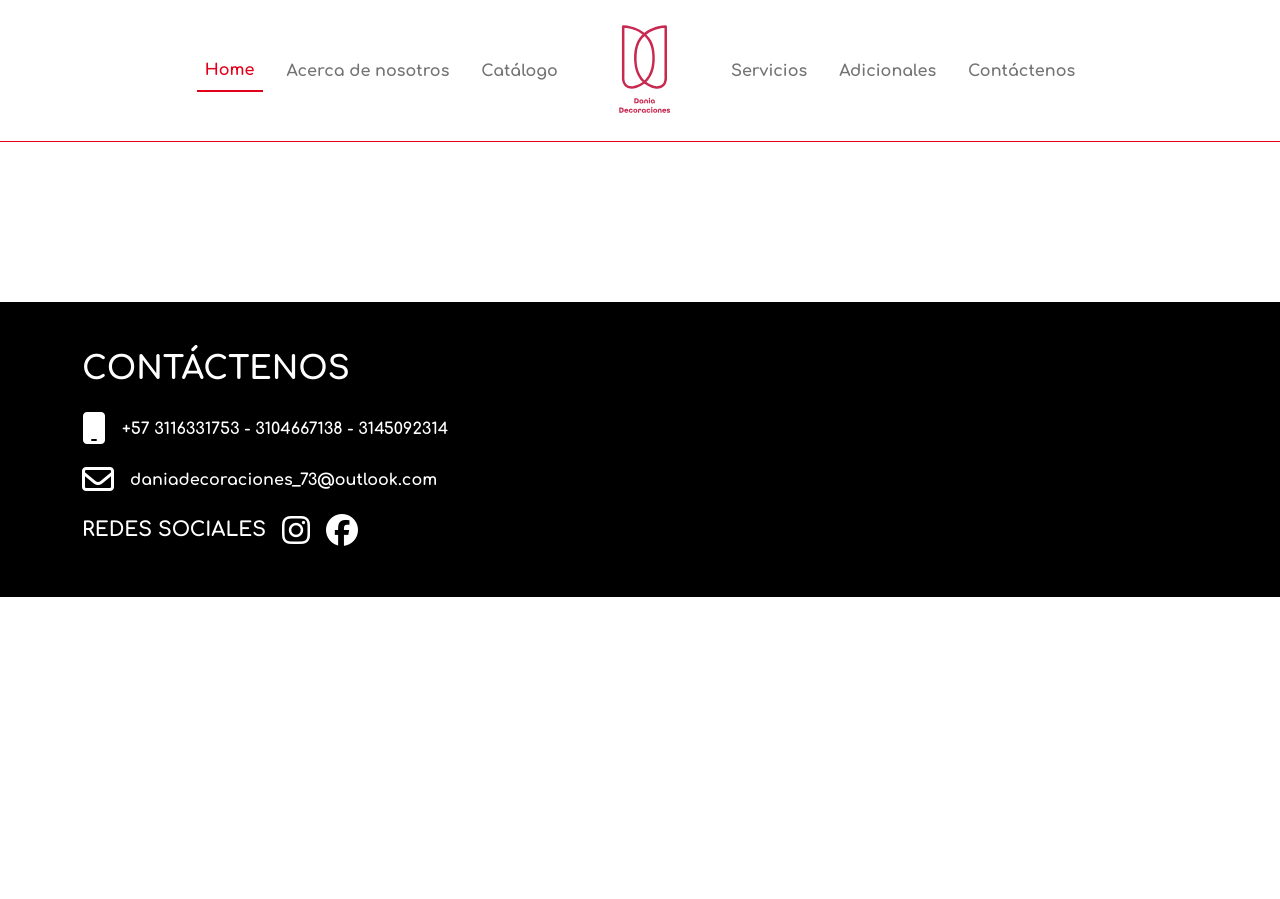
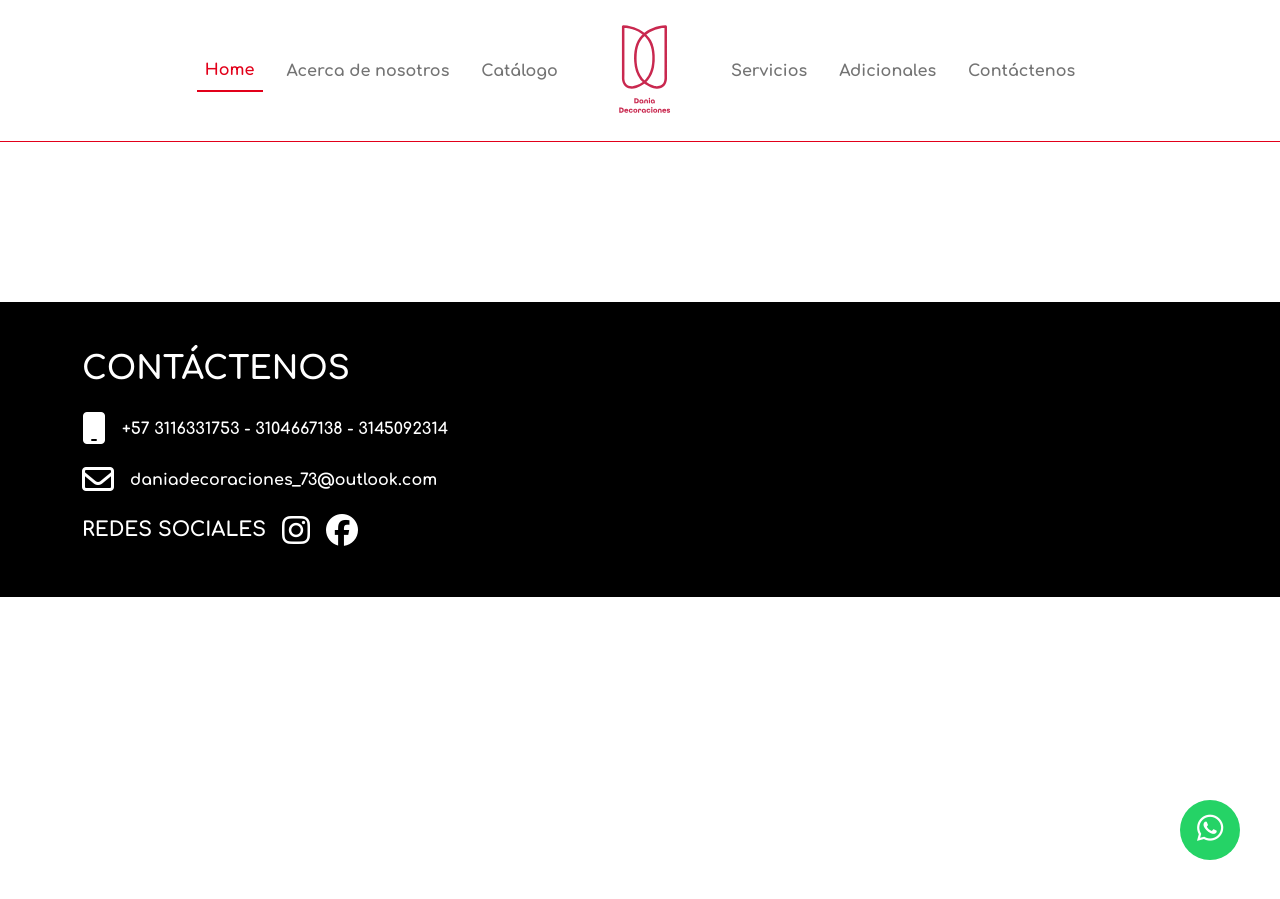
Before and after one commit to faridsantiago/Flowers-website, a Jekyll site: the page built from index.html, in a window 1280 px wide. Built offline with Jekyll 4.4.1, drawn with Linux system fonts in a browser that asks for light colours; nearby versions of some CDN libraries.

Commit message:
whatsapp

```diff
--- a/_layouts/default.html
+++ b/_layouts/default.html
@@ -23,6 +23,7 @@ lang: "en"
 	<!-- End Google Tag Manager (noscript) -->
 		<main role="main">
 				{{ content }}
+				<a href="https://wa.me/573116331753?text=Hola!%20Me%20gustaría%20saber%20más%20información%20de%20sus%20productos" class="whatsapp text-decoration-none text-white" target="_blank"> <i class="fa fa-whatsapp whatsapp-icon"></i></a>
 		</main>
 
 		<footer>
--- a/assets/css/layout.css
+++ b/assets/css/layout.css
@@ -38,10 +38,6 @@
   margin-top:13px;
 }
 
-
-
-
-
 .contact{
 padding-top: 1rem;
 display: flex;
```
